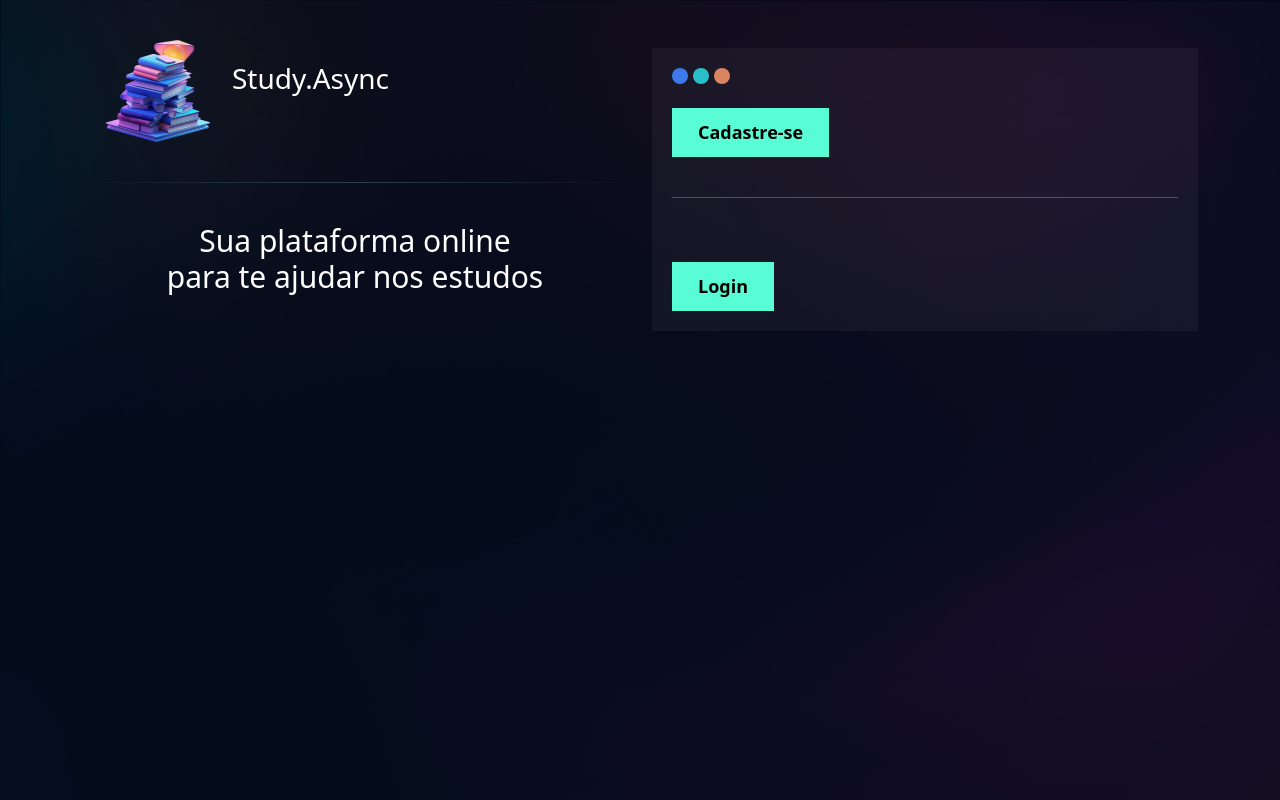
After one commit to IngridEsteves/projeto-integrador-3, a Django app: page /usuarios/inicio/ in a window 1280 px wide. The commit adds this page. Run offline with Django 5.2, Linux system fonts and the light colour scheme.

Commit message:
tela-inicial

```diff
--- /dev/null
+++ b/figma.txt
@@ -0,0 +1 @@
+https://www.figma.com/file/lScIF34y6BVRbyp2g8c2Cl/Untitled?type=design&node-id=0-1&mode=design&t=fcC2kZIU4JjTx8pV-0
--- a/templates/partials/header.html
+++ b/templates/partials/header.html
@@ -16,7 +16,7 @@
           </ul>
         </li>
         <li class="nav-item">
-          <a class="nav-link" href="">Apostilas</a>
+          <a class="nav-link" href="{% url 'adicionar_apostilas' %}">Apostilas</a>
         </li>
       </ul>
     </div>
--- /dev/null
+++ b/usuarios/templates/inicio.html
@@ -0,0 +1,63 @@
+{% extends 'base.html' %}
+
+{% load static %}
+
+{% block 'cabecalho' %}
+    <link href="{% static 'usuarios/css/cadastro.css' %}" rel="stylesheet">
+{% endblock %}
+
+{% block 'conteudo' %}
+
+<div class="bg1">
+    <div class="container">
+        <div class="row">
+            <div class="col-md">
+                <div class="box-titulo">
+                    <div class="box-titulo-item">
+                        <img src="{% static 'usuarios/img/logo.png' %}">
+                    </div>
+                    <div style="margin-top: auto; margin-bottom: auto;" class="box-titulo-item">
+                        <h3>Study.Async</h3>
+                    </div>
+                </div>
+                <hr class="divisor">
+                <br>
+                <div class="tac">
+                    <h4 style="font-size: 30px">Sua plataforma online<br> para te ajudar nos estudos</h4>
+                </div>
+            </div>
+            <div class="col-md">
+                <br>
+                <br>
+                <div class="box-form">
+                    <div class="box-circle">
+                        <div class="circle c1"></div>
+                        <div class="circle c2"></div>
+                        <div class="circle c3"></div>
+                    </div>
+                    <br>
+                    {% if messages %}
+                        {% for message in messages %}
+                            <section class="alert {{message.tags}}">
+                                {{message}}
+                            </section>
+                        {% endfor %}
+                    {% endif %}
+                    <a href="{% url 'cadastro' %}">
+                        <button class="btn-cadastro">Cadastre-se</button>
+                    </a>
+                    <br>
+                    <br>
+                    <hr>
+                    <br>
+                    <br>
+                    <a href="{% url 'login' %}">
+                        <button class="btn-cadastro">Login</button>
+                    </a>
+                </div>
+            </div>
+        </div>
+    </div>
+</div>
+
+{% endblock 'conteudo' %}
--- a/usuarios/urls.py
+++ b/usuarios/urls.py
@@ -2,6 +2,7 @@ from django.urls import path
 from . import views
 
 urlpatterns = [
+    path('inicio/', views.inicio, name='inicio'),
     path('cadastro/', views.cadastro, name='cadastro'),
     path('login/', views.logar, name='login'),
     path('logout/', views.logout, name='logout'),
--- a/usuarios/views.py
+++ b/usuarios/views.py
@@ -31,7 +31,7 @@ def cadastro(request):
             messages.add_message(
                 request, constants.SUCCESS, 'Usuário cadastrado com sucesso.'
             )
-            return redirect('/usuarios/login')
+            return redirect('/usuarios/inicio')
         except:
             messages.add_message(
                 request, constants.ERROR, 'Erro interno do sistema'
@@ -60,3 +60,7 @@ def logar(request):
 def logout(request):
     auth.logout(request)
     return redirect('/usuarios/login')
+
+
+def inicio(request):
+    return render(request, 'inicio.html')
```
Also changed, not shown: db.sqlite3.
